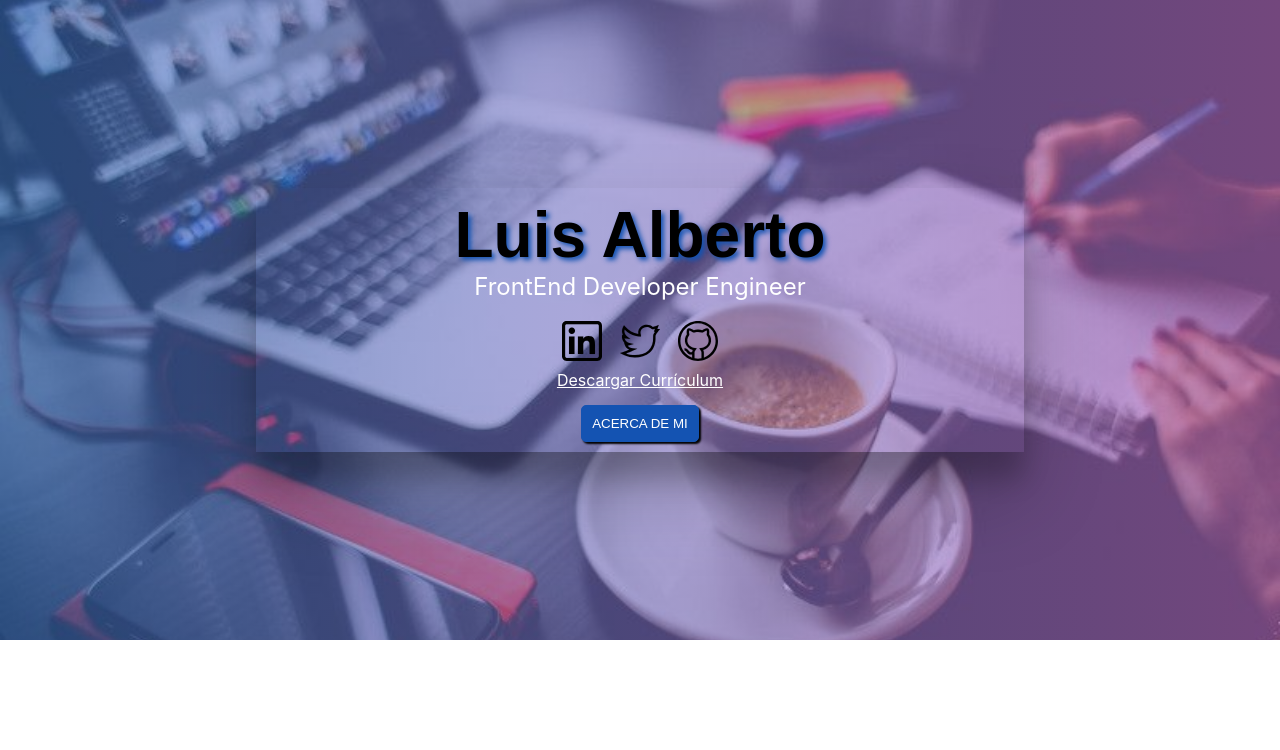
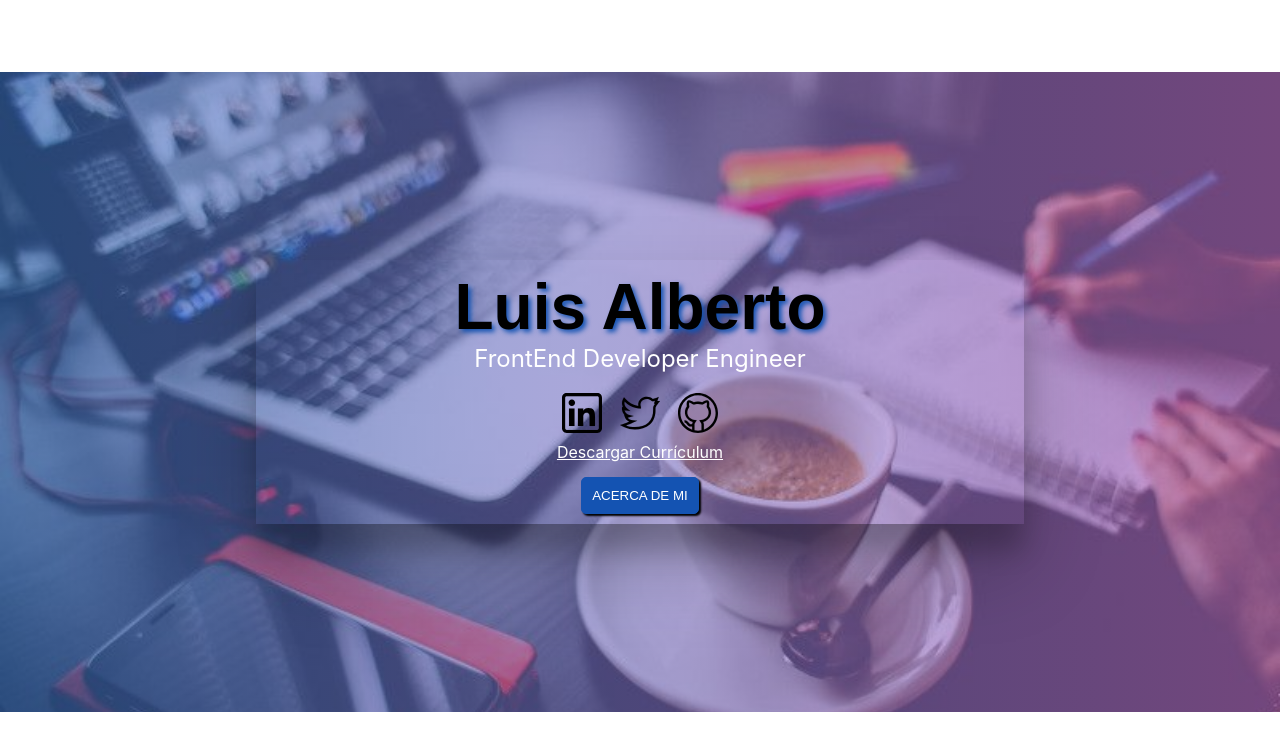
Before and after one commit to Luichidev/portfolio-luis, a Next.js app: page /home in a window 1280 px wide. Shown: the top 750 px of the page. Built offline with nearby package versions, Linux system fonts and the light colour scheme; a web font is replaced by a local one.

Commit message:
feat: Fix navbar in tablet size

```diff
--- a/components/Navbar/index.jsx
+++ b/components/Navbar/index.jsx
@@ -118,6 +118,9 @@ export default function Navbar() {
 					ul {
 						top: 70px;
 					}
+					.logo img {
+						width: 30%;
+					}
 				}
 
 				@media screen and (min-width: 768px) {
--- a/pages/home/index.jsx
+++ b/pages/home/index.jsx
@@ -204,6 +204,12 @@ export default function Home() {
 					vertical-align: middle;
 				}
 
+				@media screen and (min-width: 480px) {
+					#home {
+						padding-block-start: 72px;
+					}
+				}
+
 				@media screen and (min-width: 768px) {
 					.container__title {
 						width: 70%;
--- a/styles/globals.css
+++ b/styles/globals.css
@@ -109,6 +109,13 @@ button {
 	min-width: 300px;
 }
 
+@media screen and (min-width: 650px) {
+	.card {
+		max-width: 45% !important;
+		min-width: 45% !important;
+	}
+}
+
 @media screen and (min-width: 1024px) {
 	.main__title {
 		font-size: 4rem;
```
Also changed, not shown: components/proyectos/index.js (+0 -7 lines).
